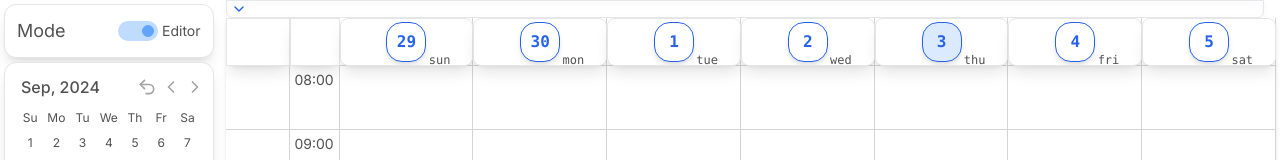
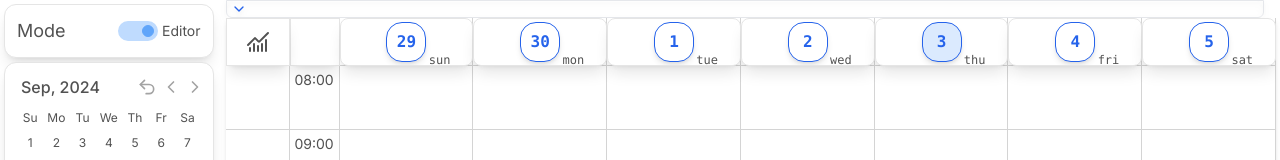
Before and after one commit to lucasduartesobreira/CalendarForge, a Next.js app: page / in a window 1280 px wide. Both pictures are taken after a click on the label "Normal". Shown: the top 160 px of the page. Built offline with nearby package versions, Linux system fonts and the light colour scheme.

Commit message:
feat: add tooltip on editor mode for calendar dominance bar

```diff
--- a/components/calendar-editor-week-view/calendarEditorWeek.tsx
+++ b/components/calendar-editor-week-view/calendarEditorWeek.tsx
@@ -18,6 +18,7 @@ import { Selection } from "../editor-selection-view/editorSelection";
 import { ActionHeader } from "../editor-actions-header/actionsHeader";
 import { SelectedEvents, SelectedRefs } from "./contexts";
 import { useFormHandler } from "../form-handler/formHandler";
+import { ChartNoAxesCombined, CircleHelp } from "lucide-react";
 
 const CALENDAR_WEEK_CONTAINER_ID = "calendar-week-container";
 
@@ -189,13 +190,22 @@ const CalendarEditorWeek = ({
         }))}
         id={CALENDAR_WEEK_CONTAINER_ID}
       >
-        <div className="col-start-1 relative w-[4rem] h-full">
+        <div className="col-start-1 relative w-[4rem] h-full z-[5000]">
           <DayViewContent.Background
             hourContent={({ hour }) => (
               <div className="px-1 py-1 max-w-[4rem] h-full text-text-primary truncate">
                 {hourlyCalendarPredominance.get(hour - 1)}
               </div>
             )}
+            header={
+              <div className="inline-flex row-start-1 row-span-1 h-[48px] w-full sticky bg-white text-neutral-600 justify-center items-center top-0 shadow-lg border-[1px] border-neutral-200 group">
+                <span className="font-semibold bg-background text-xs invisible group-hover:visible absolute top-full left-[10%] z-[5000] inline-block rounded-md border border-primary-500 text-text-inverse bg-primary-500 p-2 flex flex-col gap-1">
+                  <CircleHelp size={16}></CircleHelp>
+                  Calendarios com mais eventos em cada hora
+                </span>
+                <ChartNoAxesCombined size={24} />
+              </div>
+            }
           />
         </div>
         <Selection />
--- a/components/shared/day-view/dayBackground.tsx
+++ b/components/shared/day-view/dayBackground.tsx
@@ -323,7 +323,7 @@ export const Background = ({
 }) => {
   return (
     <div
-      className={`grid grid-rows-[auto,repeat(24,64px)] absolute w-full bg-white text-neutral-300`}
+      className={`z-[5000] relative grid grid-rows-[auto,repeat(24,64px)] bg-white text-neutral-300`}
     >
       {header || (
         <div className="flex row-start-1 row-span-1 h-[48px] w-full sticky bg-white text-neutral-700 justify-center items-center top-0 shadow-lg border-[1px] border-neutral-200 overflow-hidden" />
```
